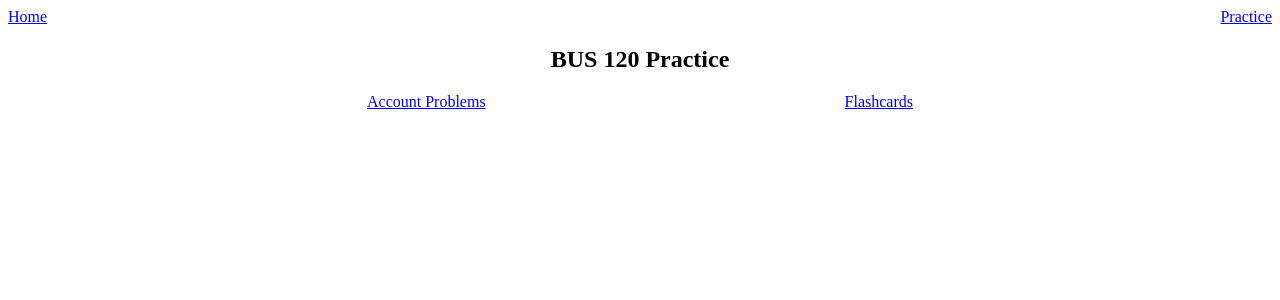
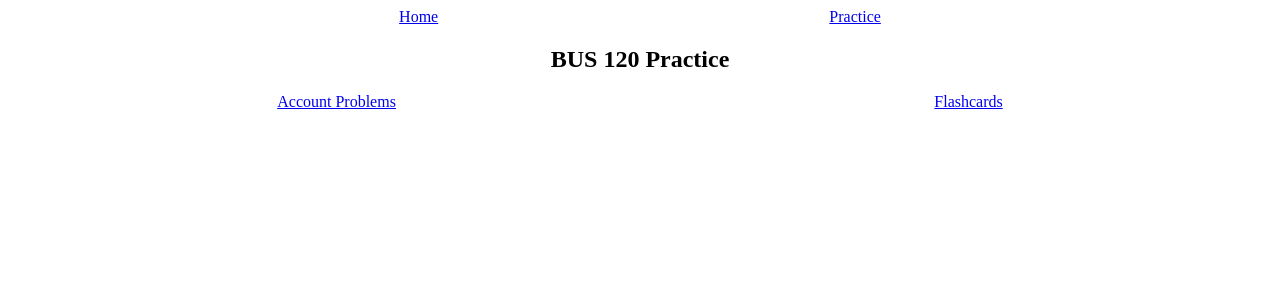
Before and after one commit to pakuhn93/financial-accounting-quiz, a React (Vite) app: page /practice in a window 1280 px wide. Shown: the top 300 px of the page. Built offline with nearby package versions, Linux system fonts and the light colour scheme.

Commit message:
polished link UI a bit more

```diff
--- a/src/Components/header.css
+++ b/src/Components/header.css
@@ -1,4 +1,4 @@
 header {
     display: flex;
-    justify-content: space-between;
+    justify-content: space-evenly;
 }
--- a/src/Pages/Practice/practice.css
+++ b/src/Pages/Practice/practice.css
@@ -1,6 +1,6 @@
 #linksPractice {
     display: flex;
-    justify-content: space-evenly;
+    justify-content: space-around;
 }
 
 h1 {
```
